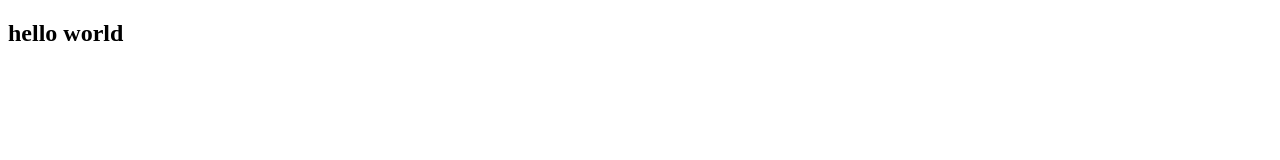
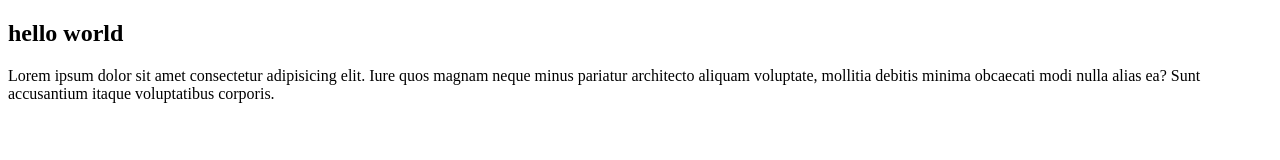
Before and after one commit to nikki9191/firstone, a plain HTML site: page index.html in a window 1280 px wide. Drawn offline with Linux system fonts and the light colour scheme.

Commit message:
new change

```diff
--- a/index.html
+++ b/index.html
@@ -7,5 +7,6 @@
 </head>
 <body>
     <h2>hello world</h2>
+    <p>Lorem ipsum dolor sit amet consectetur adipisicing elit. Iure quos magnam neque minus pariatur architecto aliquam voluptate, mollitia debitis minima obcaecati modi nulla alias ea? Sunt accusantium itaque voluptatibus corporis.</p>
 </body>
 </html>
```
